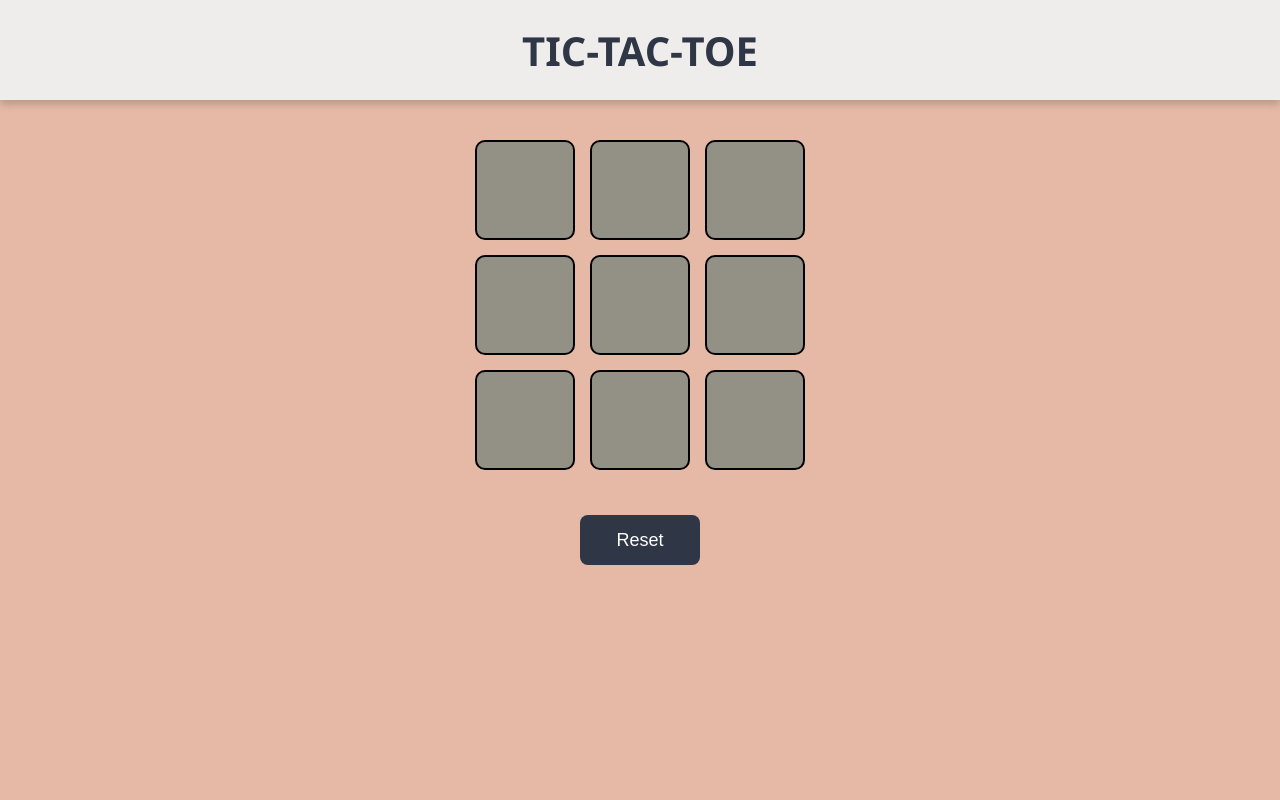
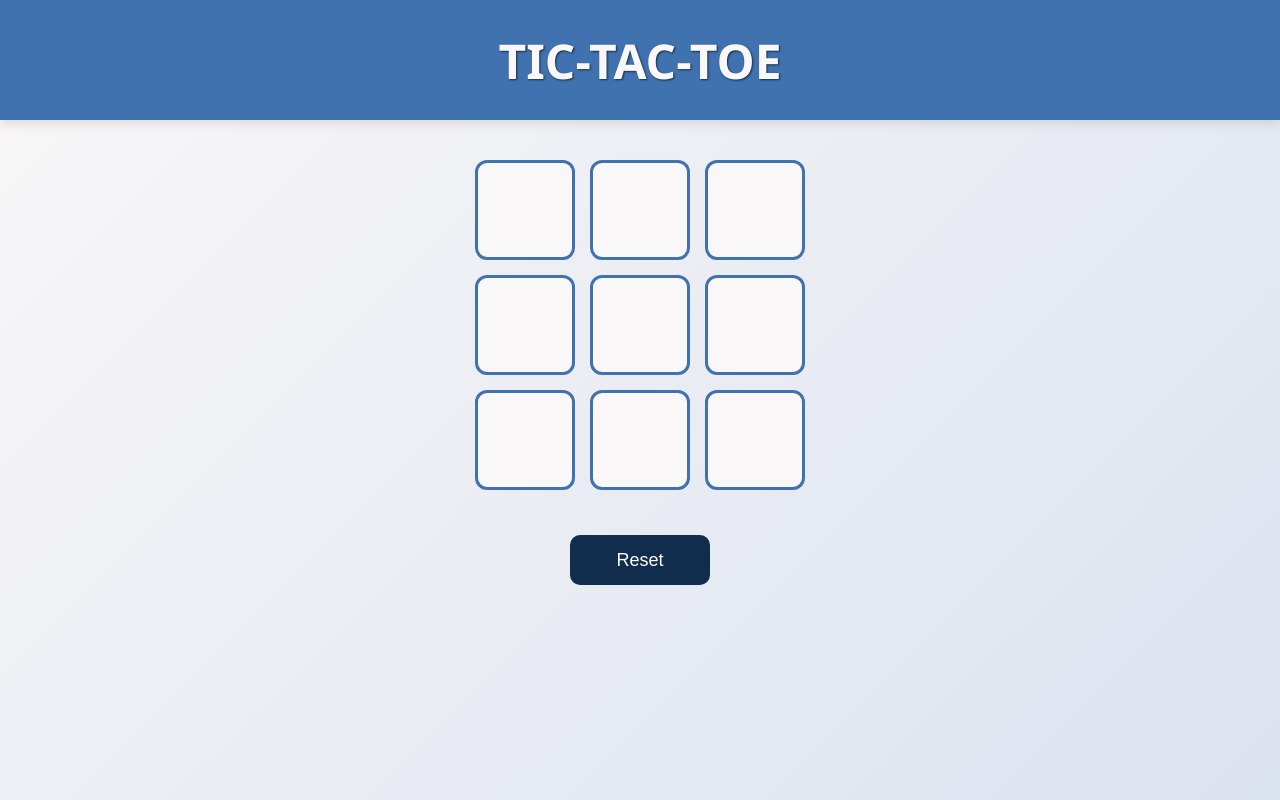
Before and after one commit to batcoder-1/TIC-TAC-TOE, a plain HTML site: page index.html in a window 1280 px wide. Drawn offline with Linux system fonts and the light colour scheme.

Commit message:
improved css

```diff
--- a/style.css
+++ b/style.css
@@ -5,26 +5,28 @@
 }
 
 body {
-  background-color: rgb(230, 185, 166);
+  background: linear-gradient(135deg, #f9f7f7, #dbe2ef);
   font-family: 'Segoe UI', Tahoma, Geneva, Verdana, sans-serif;
   display: flex;
   flex-direction: column;
   align-items: center;
+  min-height: 100vh;
 }
 
 #heading {
   display: flex;
   align-items: center;
   justify-content: center;
-  height: 100px;
+  height: 120px;
   width: 100%;
-  background-color: rgb(238, 237, 235);
-  box-shadow: 0 4px 8px rgba(0, 0, 0, 0.2);
+  background-color: #3f72af;
+  box-shadow: 0 4px 10px rgba(0, 0, 0, 0.1);
 }
 
 #heading h1 {
-  font-size: 2.5rem;
-  color: rgb(47, 54, 69);
+  font-size: 3rem;
+  color: #f9f7f7;
+  text-shadow: 1px 1px 2px #112d4e;
 }
 
 .game-container {
@@ -41,34 +43,50 @@ body {
 }
 
 .grid {
-  background-color: rgb(147, 145, 133);
+  background-color: #f9f7f7;
   height: 100px;
   width: 100px;
-  border: 2px solid black;
-  border-radius: 10px;
+  border: 3px solid #3f72af;
+  border-radius: 12px;
   font-size: 60px;
-  color: rgb(47, 54, 69);
+  color: #3f72af;
+  font-weight: bold;
   cursor: pointer;
-  transition: transform 0.2s ease;
+  transition: transform 0.2s ease, background-color 0.2s;
 }
 
-.grid:hover {
+.grid:hover:not(:disabled) {
+  background-color: #dbe2ef;
   transform: scale(1.05);
+}
+
+.grid:disabled {
+  background-color: #eeeeee;
+  cursor: not-allowed;
 }
 
 #reset {
   margin-top: 30px;
   height: 50px;
-  width: 120px;
-  border-radius: 8px;
-  background-color: rgb(47, 54, 69);
+  width: 140px;
+  border-radius: 10px;
+  background-color: #112d4e;
   color: white;
   font-size: 18px;
   border: none;
   cursor: pointer;
-  transition: background-color 0.3s ease;
+  transition: background-color 0.3s ease, transform 0.2s;
 }
 
 #reset:hover {
-  background-color: rgb(80, 88, 105);
+  background-color: #3f72af;
+  transform: scale(1.05);
 }
+
+#msg {
+  margin-top: 20px;
+  font-size: 24px;
+  font-weight: bold;
+  color: #112d4e;
+  text-shadow: 0.5px 0.5px 1px #888;
+}
```
